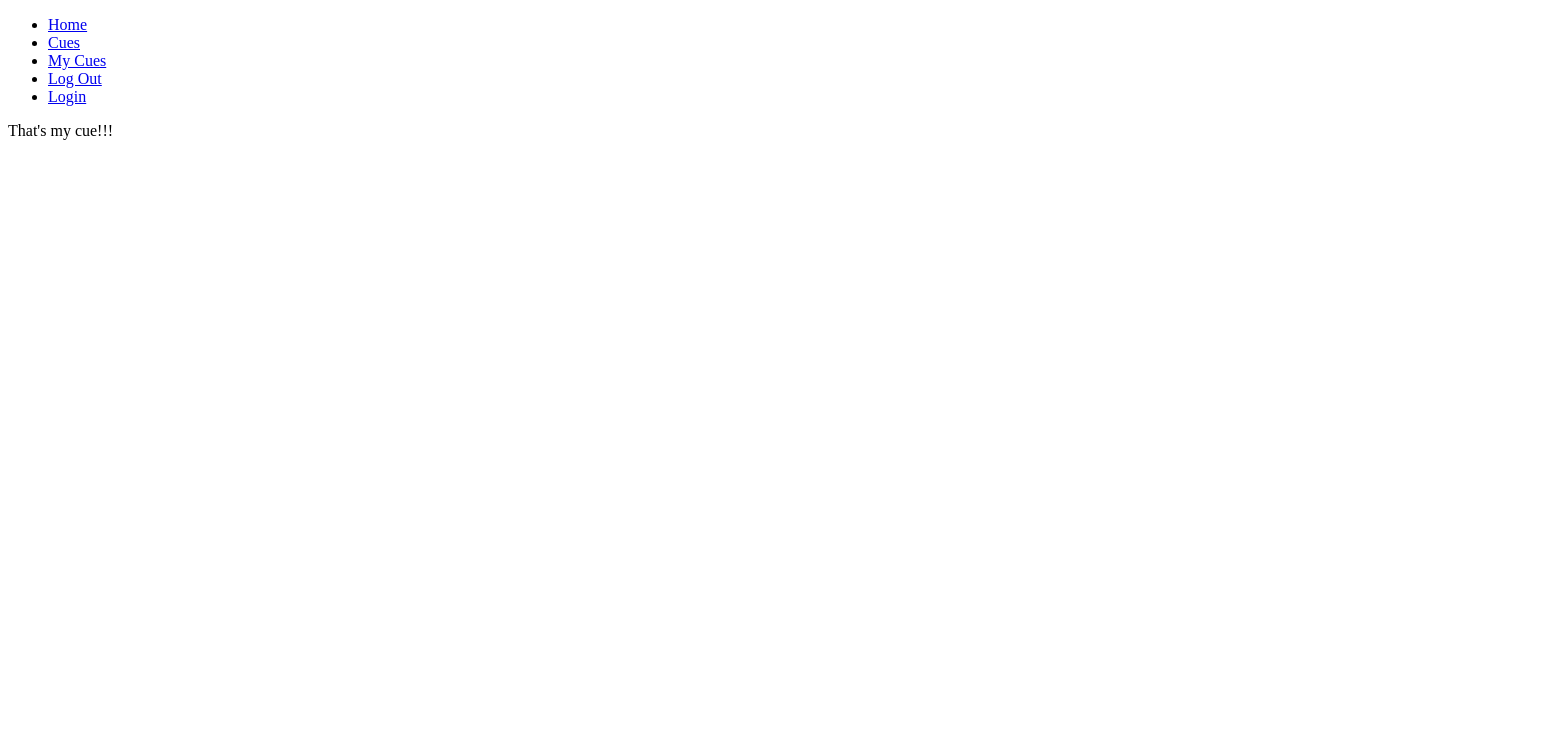
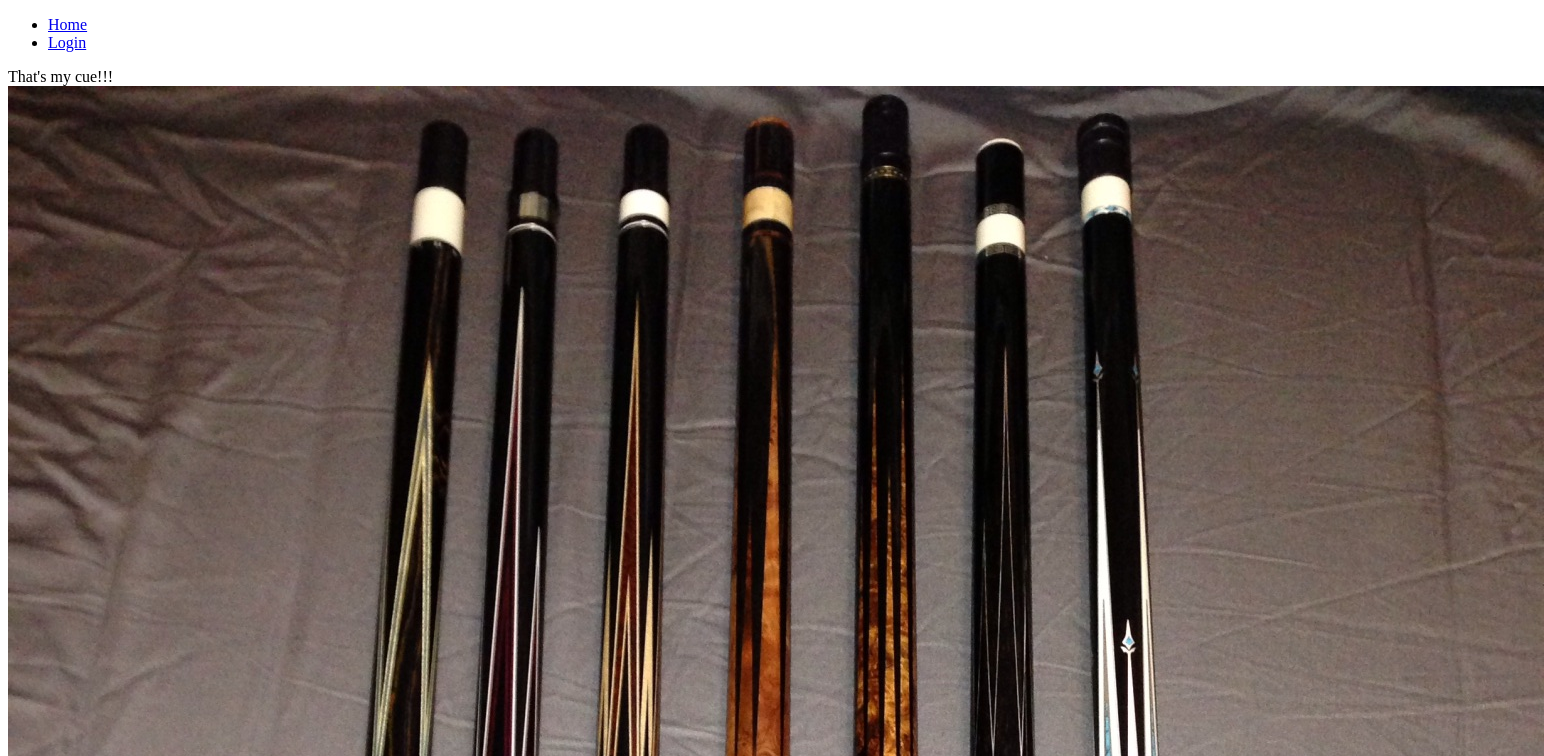
Before and after one commit to JohnALong/Thats-my-Cue, a React (Create React App) app: page / in a window 1280 px wide. Shown: the top 756 px of the page, 1544 px wide, since content can reach past the window. Built offline with nearby package versions, Linux system fonts and the light colour scheme.

Commit message:
navbar only shows info dependent on log in log out status and now routes to home page from login

```diff
--- a/src/components/auth/Login.js
+++ b/src/components/auth/Login.js
@@ -24,7 +24,7 @@ class Login extends Component {
                 if (existingUser.length > 0) {
                     { window.alert("Welcome back!") }
                     { this.props.setUser(existingUser[0]) }
-                    { this.props.history.push("/cues") }
+                    { this.props.history.push("/") }
                 } else {
                     { window.alert("Welcome!") }
                     this.setState({ loadingStatus: true })
@@ -35,7 +35,7 @@ class Login extends Component {
                     APIManager.post("users", user)
                         .then(newUser => {
                             this.props.setUser(newUser)
-                            this.props.history.push("/cues")
+                            this.props.history.push("/")
                         })
                 }
             })
@@ -49,7 +49,7 @@ class Login extends Component {
         */
         this.searchUsers()
         this.props.setUser({ name: this.state.name, password: this.state.password })
-        this.props.history.push("/cues");
+        this.props.history.push("/home");
 
     }
 
--- a/src/components/home/Home.js
+++ b/src/components/home/Home.js
@@ -1,13 +1,14 @@
 import React, { Component } from 'react'
 
 class Home extends Component {
-  render() {
-    return (
-      <div>
-       That's my cue!!!
-      </div>
-    )
-  }
+    render() {
+        return (
+            <>
+                <div>That's my cue!!!</div>
+                <img src={require(`../cue_images/default_cues.jpg`)} alt="cue" />
+            </>
+        )
+    }
 }
 
 export default Home
--- a/src/components/nav/NavBar.js
+++ b/src/components/nav/NavBar.js
@@ -8,11 +8,15 @@ class NavBar extends Component {
             <nav>
                 <ul className="container">
                     <li><Link className="nav-link" to="/">Home</Link></li>
-                    <li><Link className="nav-link" to="/cues">Cues</Link></li>
-                    <li><Link className="nav-link" to="/cues">My Cues</Link></li>
-                    <li><Link className="nav-link" to="/login" onClick={this.props.clearUser} >Log Out</Link></li>
-                    <li><Link className="nav-link" to="/login">Login</Link></li>
-
+                    {(this.props.user) ?
+                        <>
+                            <li><Link className="nav-link" to="/cues">Cues</Link></li>
+                            <li><Link className="nav-link" to="/cues">My Cues</Link></li>
+                            <li><Link className="nav-link" to="/login" onClick={this.props.clearUser} >Log Out</Link></li>
+                        </>
+                        :
+                        <li><Link className="nav-link" to="/login">Login</Link></li>
+                    }
                 </ul>
             </nav>
         )
```
